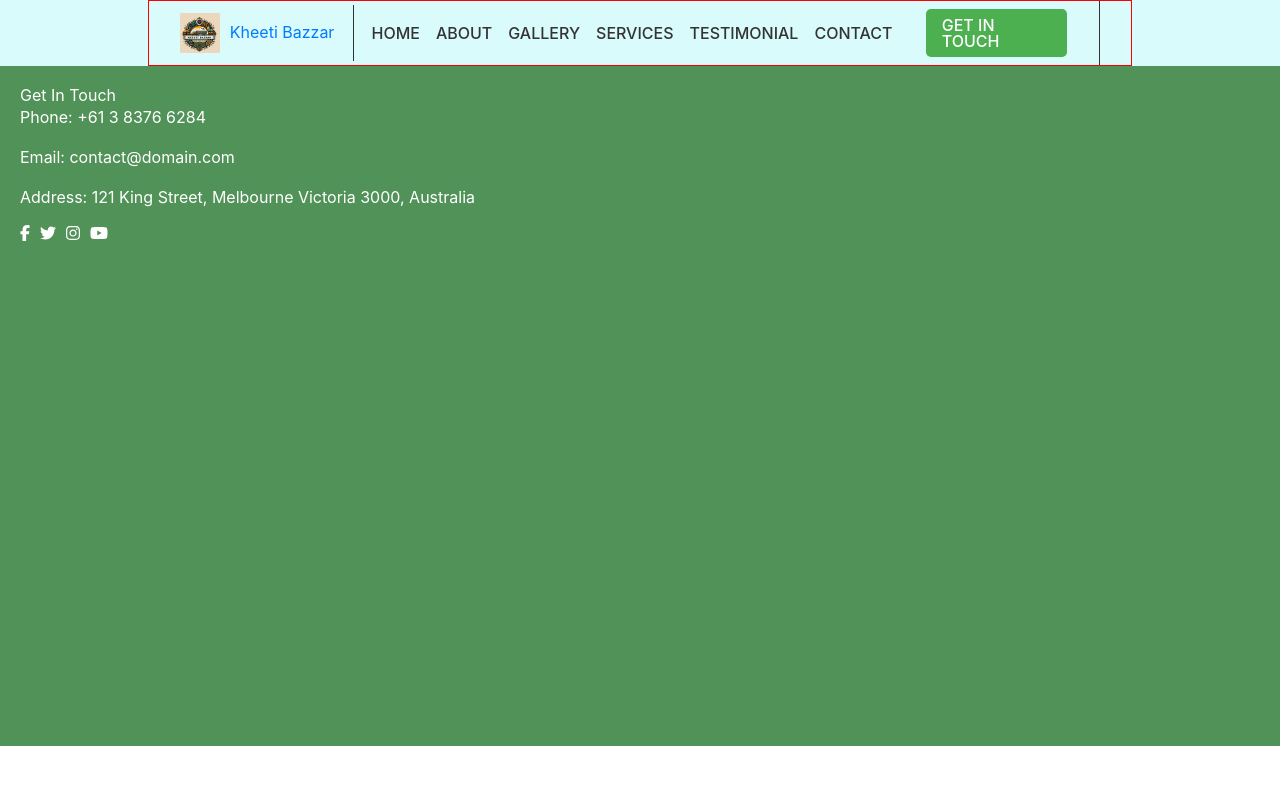
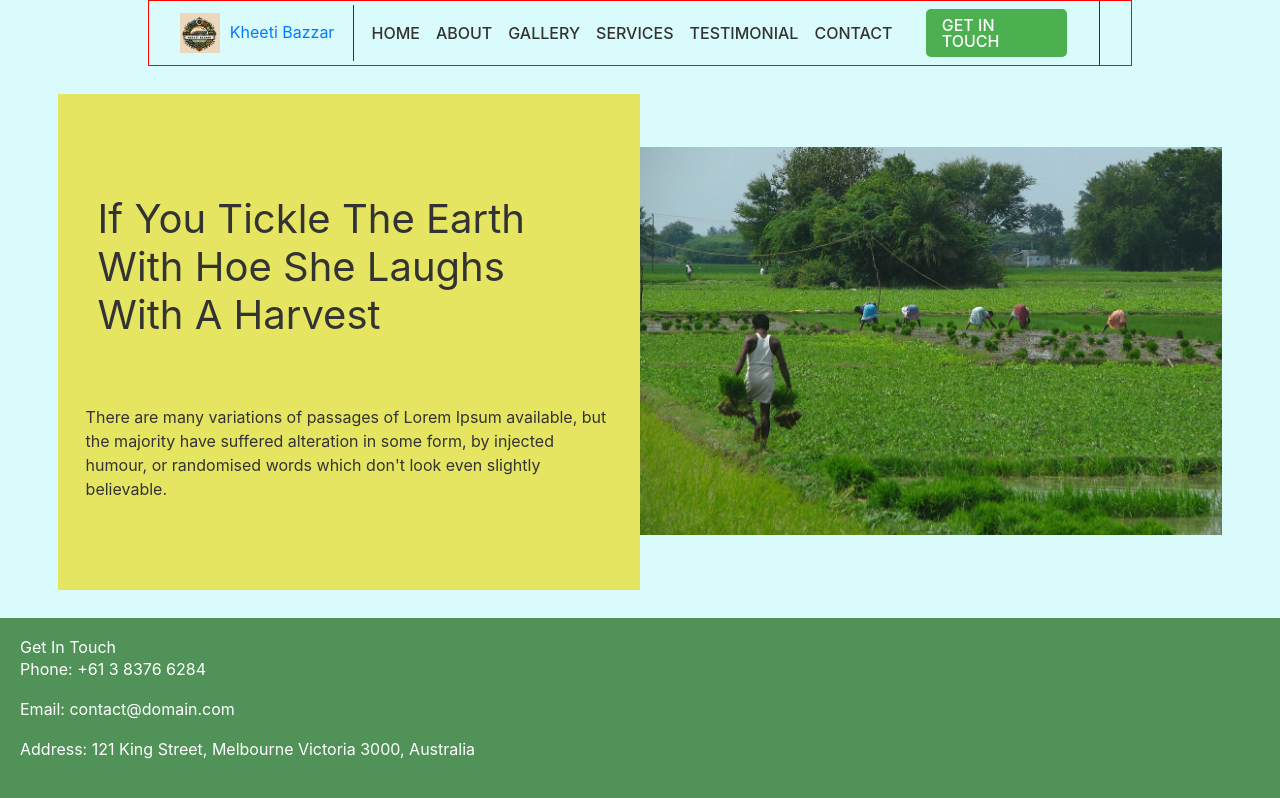
Before and after one commit to KheetiiBazzar123/kheetiBazar_landingPage, a React (Vite) app: page / in a window 1280 px wide. Shown: the top 798 px of the page. Built offline with nearby package versions, Linux system fonts and the light colour scheme.

Commit message:
body sections

```diff
--- a/src/App.jsx
+++ b/src/App.jsx
@@ -1,11 +1,12 @@
-import { Header ,Footer } from "./components/layout";
+import { Header, Footer } from './components/layout';
+import { HeroPage } from './components/sections';
+import './assets/css/style.css';
 function App() {
 	return (
 		<>
 			<Header />
-			{/* <Main /> */}
+			<HeroPage />
 			<Footer />
-
 		</>
 	);
 }
--- /dev/null
+++ b/src/assets/css/style.css
@@ -0,0 +1,16 @@
+.hero-heading {
+	border: 1px solid #e5e562;
+	height: 62vh;
+	background: #e5e562;
+}
+.hero-heading h1 {
+	padding: 32px;
+	margin: 7px;
+}
+.hero-heading p {
+	padding: 27px;
+	margin: 0px;
+}
+.hero-container {
+	background-color: rgb(217, 251, 251);
+}
--- a/src/components/layout/Footer.jsx
+++ b/src/components/layout/Footer.jsx
@@ -2,8 +2,8 @@ import React from 'react';
 import { Container, Row, Col } from 'react-bootstrap';
 import styles from '../../styles/components/footer/footer.module.css';
 
-import { FontAwesomeIcon } from '@fortawesome/react-fontawesome';
-import { faFacebookF, faTwitter, faInstagram, faYoutube } from '@fortawesome/free-brands-svg-icons';
+// import { FontAwesomeIcon } from '@fortawesome/react-fontawesome';
+// import { faFacebookF, faTwitter, faInstagram, faYoutube } from '@fortawesome/free-brands-svg-icons';
 
 const Footer = () => {
 	return (
@@ -16,10 +16,10 @@ const Footer = () => {
 						<p>Email: contact@domain.com</p>
 						<p>Address: 121 King Street, Melbourne Victoria 3000, Australia</p>
 						<div className={styles.socialIcons}>
-							<FontAwesomeIcon icon={faFacebookF} className={styles.icon} />
+							{/* <FontAwesomeIcon icon={faFacebookF} className={styles.icon} />
 							<FontAwesomeIcon icon={faTwitter} className={styles.icon} />
 							<FontAwesomeIcon icon={faInstagram} className={styles.icon} />
-							<FontAwesomeIcon icon={faYoutube} className={styles.icon} />
+							<FontAwesomeIcon icon={faYoutube} className={styles.icon} /> */}
 						</div>
 					</Col>
 					<Col>
--- /dev/null
+++ b/src/components/sections/HeroPage.jsx
@@ -0,0 +1,35 @@
+import React from 'react';
+import { Container, Row, Col, Card } from 'react-bootstrap';
+import HeroImage from '../../assets/images/mainSection/HeroImage.jpg';
+const HeroPage = () => {
+	return (
+		<>
+			<section className="my-5">
+				<Container
+					fluid
+					className="hero-container"
+					style={{ display: 'flex', alignItems: 'center', justifyContent: 'center', height: '69vh' }}
+				>
+					<Row style={{ display: 'flex', alignItems: 'center', justifyContent: 'center', width: '91%' }}>
+						<Col className="hero-heading" style={{ width: '50vw', display: 'flex', alignItems: 'center', justifyContent: 'center' }}>
+							<div>
+								<h1>If You Tickle The Earth With Hoe She Laughs With A Harvest</h1>
+								<p>
+									There are many variations of passages of Lorem Ipsum available, but the majority have suffered alteration in some form, by
+									injected humour, or randomised words which don't look even slightly believable.
+								</p>
+							</div>
+						</Col>
+						<Col style={{ padding: 0, display: 'flex', width: '50vw', alignItems: 'center', justifyContent: 'center', height: '48vh' }}>
+							<div style={{ overflow: 'hidden' }}>
+								<img src={HeroImage} alt="Image" style={{ width: '100%', height: '30%', objectFit: 'cover' }} />
+							</div>
+						</Col>
+					</Row>
+				</Container>
+			</section>
+		</>
+	);
+};
+
+export default HeroPage;
--- a/src/components/sections/index.jsx
+++ b/src/components/sections/index.jsx
@@ -1,9 +1,3 @@
-import React from 'react'
-// # Individual sections of the page
-const index = () => {
-  return (
-    <div>index</div>
-  )
-}
+import HeroPage from './HeroPage';
 
-export default index
+export { HeroPage };
```
Also changed, not shown: src/assets/images/mainSection/HeroImage.jpg (added).
